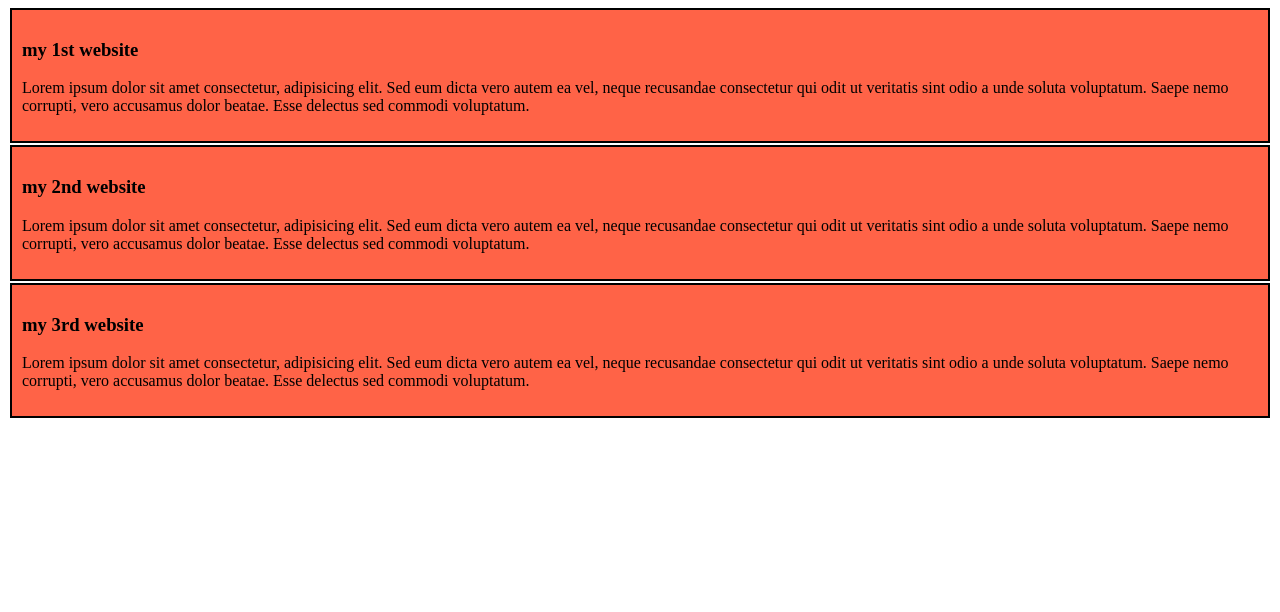
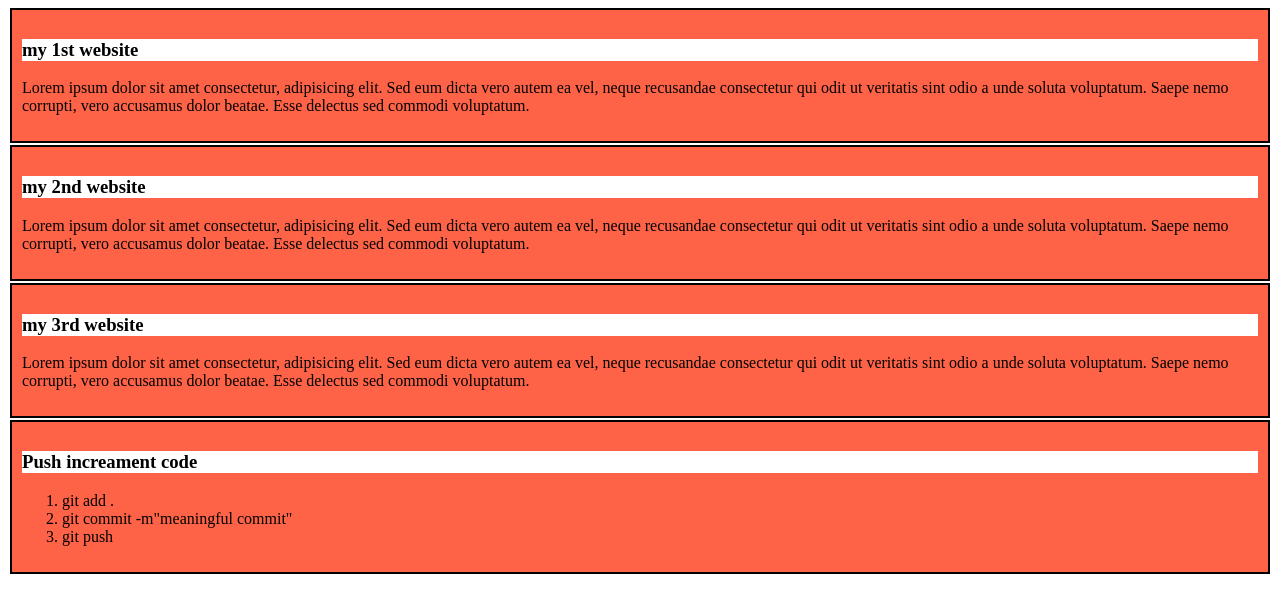
Before and after one commit to ImranRifat067/my-simple-website, a plain HTML site: page index.html in a window 1280 px wide. Drawn offline with Linux system fonts and the light colour scheme.

Commit message:
4th commit

```diff
--- a/index.html
+++ b/index.html
@@ -19,6 +19,14 @@
         <h3>my 3rd website</h3>
         <p>Lorem ipsum dolor sit amet consectetur, adipisicing elit. Sed eum dicta vero autem ea vel, neque recusandae consectetur qui odit ut veritatis sint odio a unde soluta voluptatum. Saepe nemo corrupti, vero accusamus dolor beatae. Esse delectus sed commodi voluptatum.</p>
     </div>
+    <div>
+        <h3>Push increament code</h3>
+        <ol>
+            <li>git add .</li>
+            <li>git commit -m"meaningful commit"</li>
+            <li>git push</li>
+        </ol>
+    </div>
 
 </body>
 </html>
--- a/style/dom.css
+++ b/style/dom.css
@@ -4,3 +4,7 @@ div{
     margin:2px;
     border:2px solid black
 }
+h3{
+    background-color: white;
+    display:block;
+}
```
